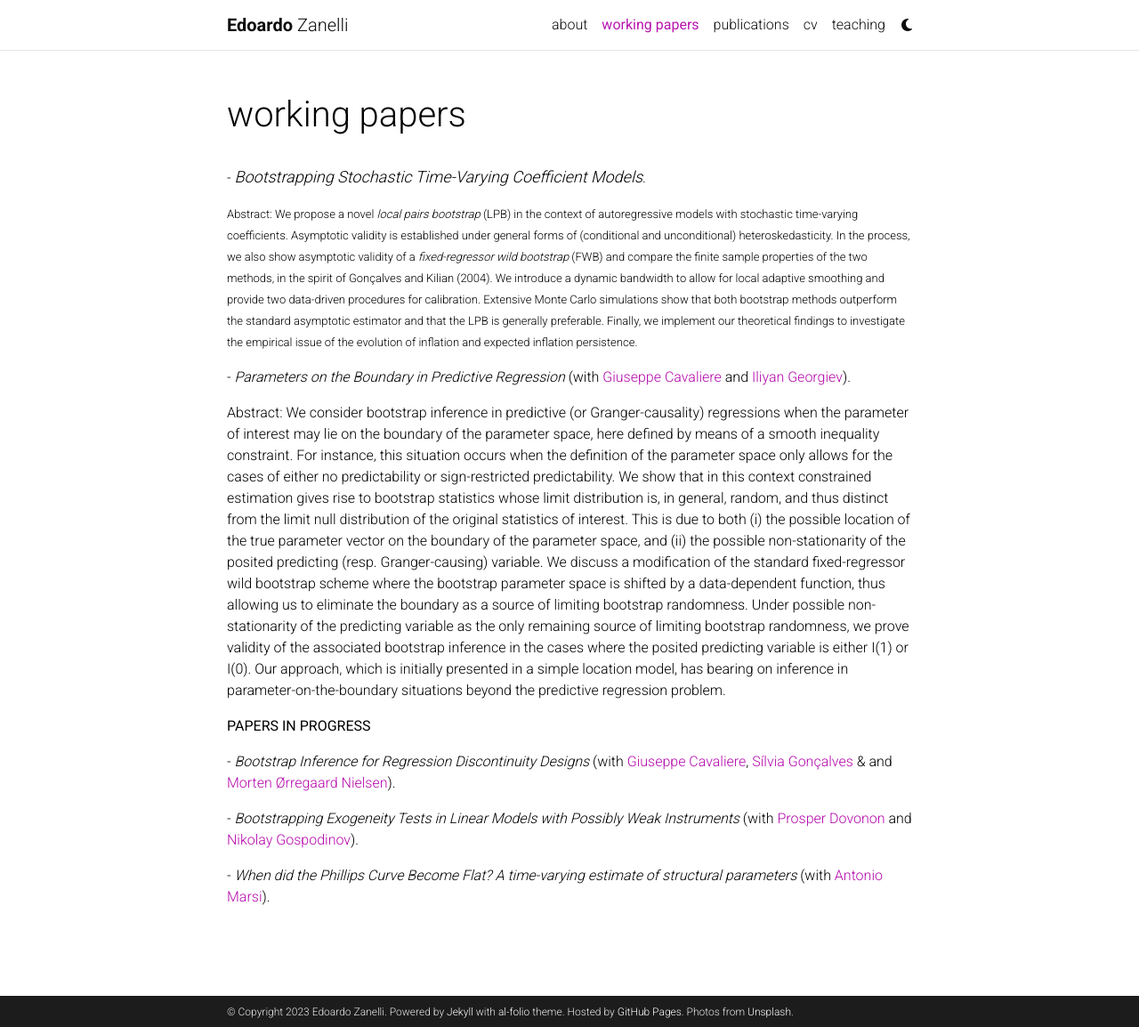
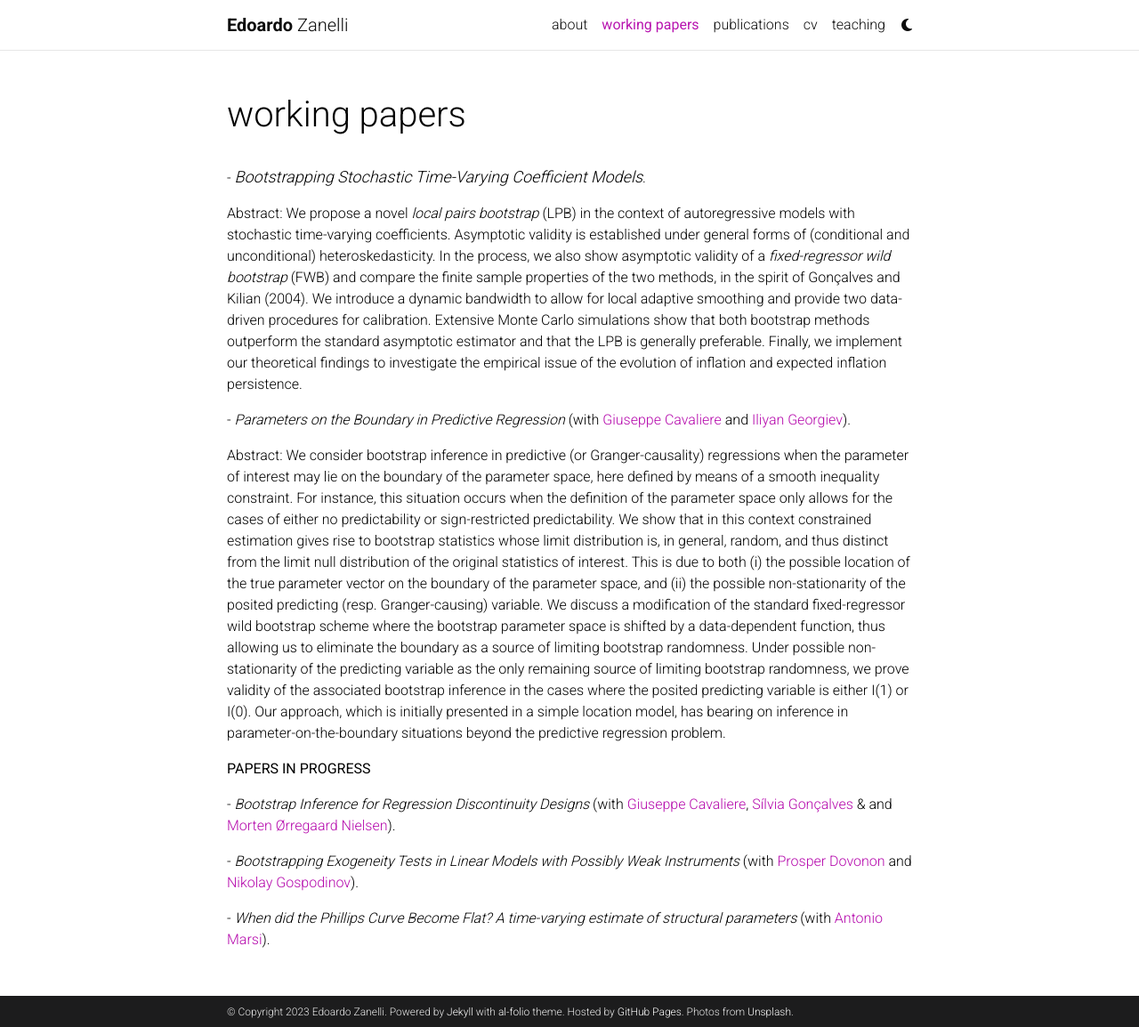
Before and after one commit to edoardozanelli/edoardozanelli.github.io, a Jekyll site: the page built from _pages/projects.md, in a window 1280 px wide and 1154 px high. Shown: the whole window at 89% size. Built offline with Jekyll 4.4.1, drawn with Linux system fonts in a browser that asks for light colours; comment, search, counter and statistics services are not loaded; a style sheet for code colours, icons or effects is not loaded.

Commit message:
Update projects.md

```diff
--- a/_pages/projects.md
+++ b/_pages/projects.md
@@ -12,7 +12,7 @@
 <p>- <font size="+1"><em>Bootstrapping Stochastic Time-Varying Coefficient Models</em></font>.
 
 
-<p><font size="-1">Abstract: We propose a novel <em>local pairs bootstrap</em> (LPB) in the context of autoregressive models with stochastic time-varying coefficients. Asymptotic validity is established under general forms of (conditional and unconditional) heteroskedasticity. In the process, we also show asymptotic validity of a <em>fixed-regressor wild bootstrap</em> (FWB) and compare the finite sample properties of the  two methods, in the spirit of Gonçalves and Kilian (2004). We introduce a dynamic bandwidth to allow for local adaptive smoothing and provide two data-driven procedures for calibration. Extensive Monte Carlo simulations show that both bootstrap methods outperform the standard asymptotic estimator and that the LPB is generally preferable. Finally, we implement our theoretical findings to investigate the empirical issue of the evolution of inflation and expected inflation persistence.</font>
+<p><font size="-0.5">Abstract: We propose a novel <em>local pairs bootstrap</em> (LPB) in the context of autoregressive models with stochastic time-varying coefficients. Asymptotic validity is established under general forms of (conditional and unconditional) heteroskedasticity. In the process, we also show asymptotic validity of a <em>fixed-regressor wild bootstrap</em> (FWB) and compare the finite sample properties of the  two methods, in the spirit of Gonçalves and Kilian (2004). We introduce a dynamic bandwidth to allow for local adaptive smoothing and provide two data-driven procedures for calibration. Extensive Monte Carlo simulations show that both bootstrap methods outperform the standard asymptotic estimator and that the LPB is generally preferable. Finally, we implement our theoretical findings to investigate the empirical issue of the evolution of inflation and expected inflation persistence.</font>
 
 
 <p>- <em>Parameters on the Boundary in Predictive Regression</em> (with <a href="https://giuseppecavaliere.wixsite.com/giuseppe">Giuseppe Cavaliere</a> and <a href="https://www.unibo.it/sitoweb/i.georgiev">Iliyan Georgiev</a>).
```
